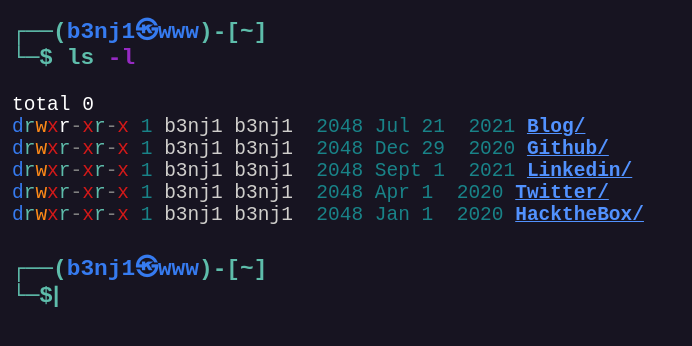
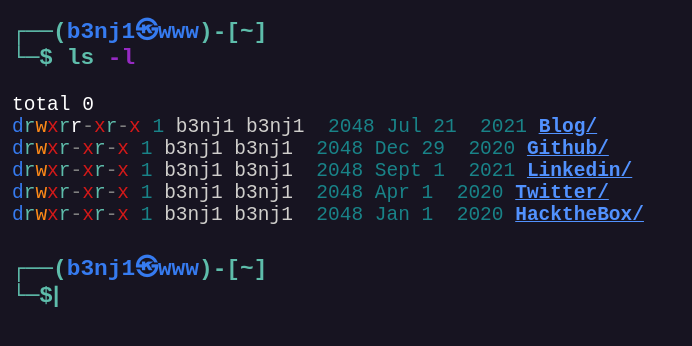
Before and after one commit to b3nj1-1/b3nj1-1.github.io, a plain HTML site: page index.html in a window 1280 px wide. Shown: the whole page, without its empty margins (0-692 px from the left). Drawn offline with Linux system fonts and the light colour scheme.

Commit message:
Update index.html

```diff
--- a/index.html
+++ b/index.html
@@ -132,7 +132,7 @@ function pulsar() {
 </br>
 └─$ ls <font color="#962AC3">-l</font></h3>
 total 0<br>
-<font class="d">d</font><font class="r">r</font><font class="w">w</font><font class="x">x</font><font class="r"></font>r</font><font class="line">-</font><font class="x">x</font><font class="r">r</font><font class="line">-</font><font class="x">x</font> <font class="info">1</font> <font class="user">b3nj1</font> <font class="user">b3nj1</font> &nbsp;<font class="info">2048 Jul 21 &nbsp;2021</font> <a class="dir" href="https://b3nj1-1.github.io/blog/">Blog/</a><br>
+<font class="d">d</font><font class="r">r</font><font class="w">w</font><font class="x">x</font><font class="r">r</font>r</font><font class="line">-</font><font class="x">x</font><font class="r">r</font><font class="line">-</font><font class="x">x</font> <font class="info">1</font> <font class="user">b3nj1</font> <font class="user">b3nj1</font> &nbsp;<font class="info">2048 Jul 21 &nbsp;2021</font> <a class="dir" href="https://b3nj1-1.github.io/blog/">Blog/</a><br>
 
 <font class="d">d</font><font class="r">r</font><font class="w">w</font><font class="x">x</font><font class="r">r</font><font class="line">-</font><font class="x">x</font><font class="r">r</font><font class="line">-</font><font class="x">x</font> <font class="info">1</font> <font class="user">b3nj1</font> <font class="user">b3nj1</font> &nbsp;<font class="info">2048 Dec 29 &nbsp;2020</font> <a class="dir" href="https://github.com/b3nj1-1">Github/</a><br>
 
```
